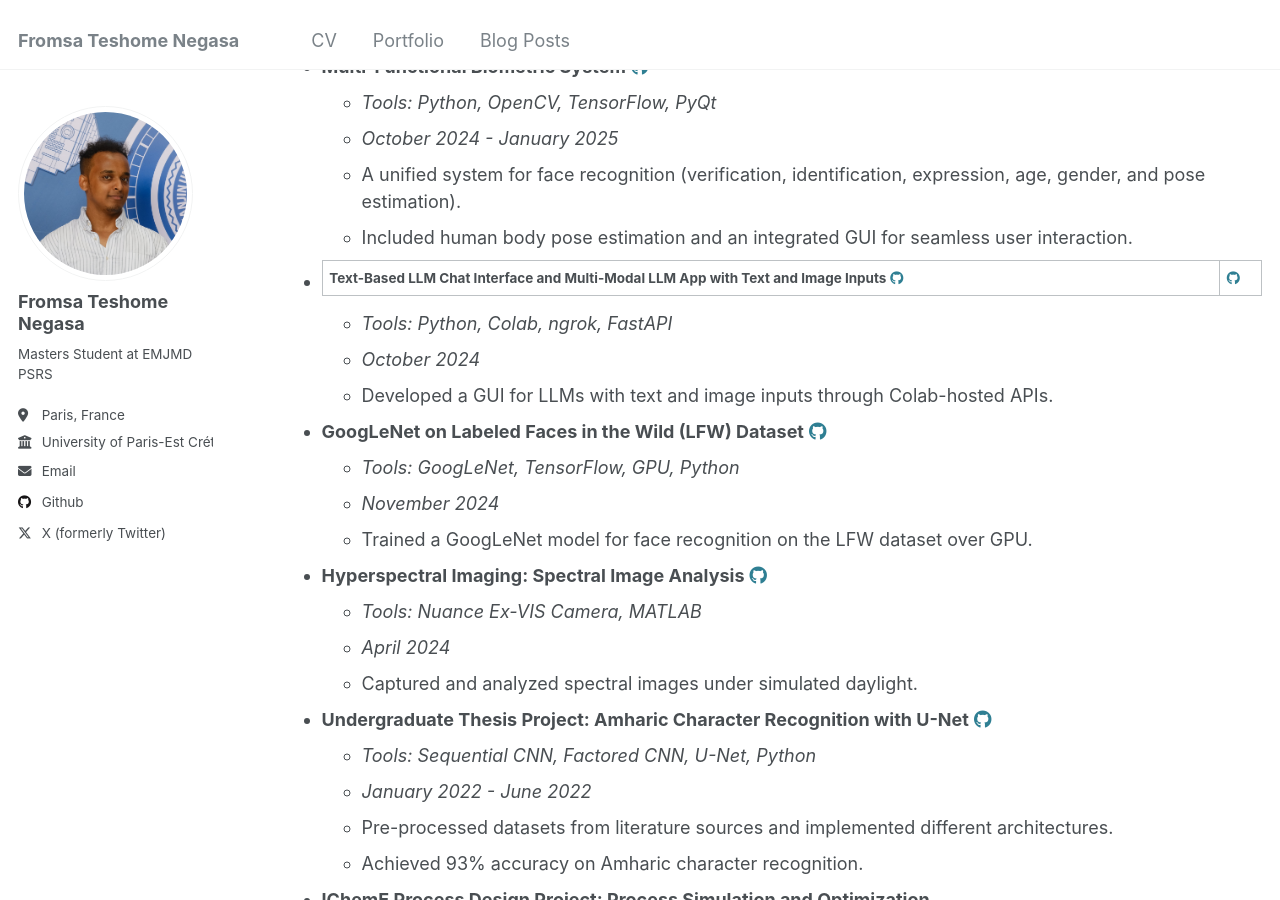
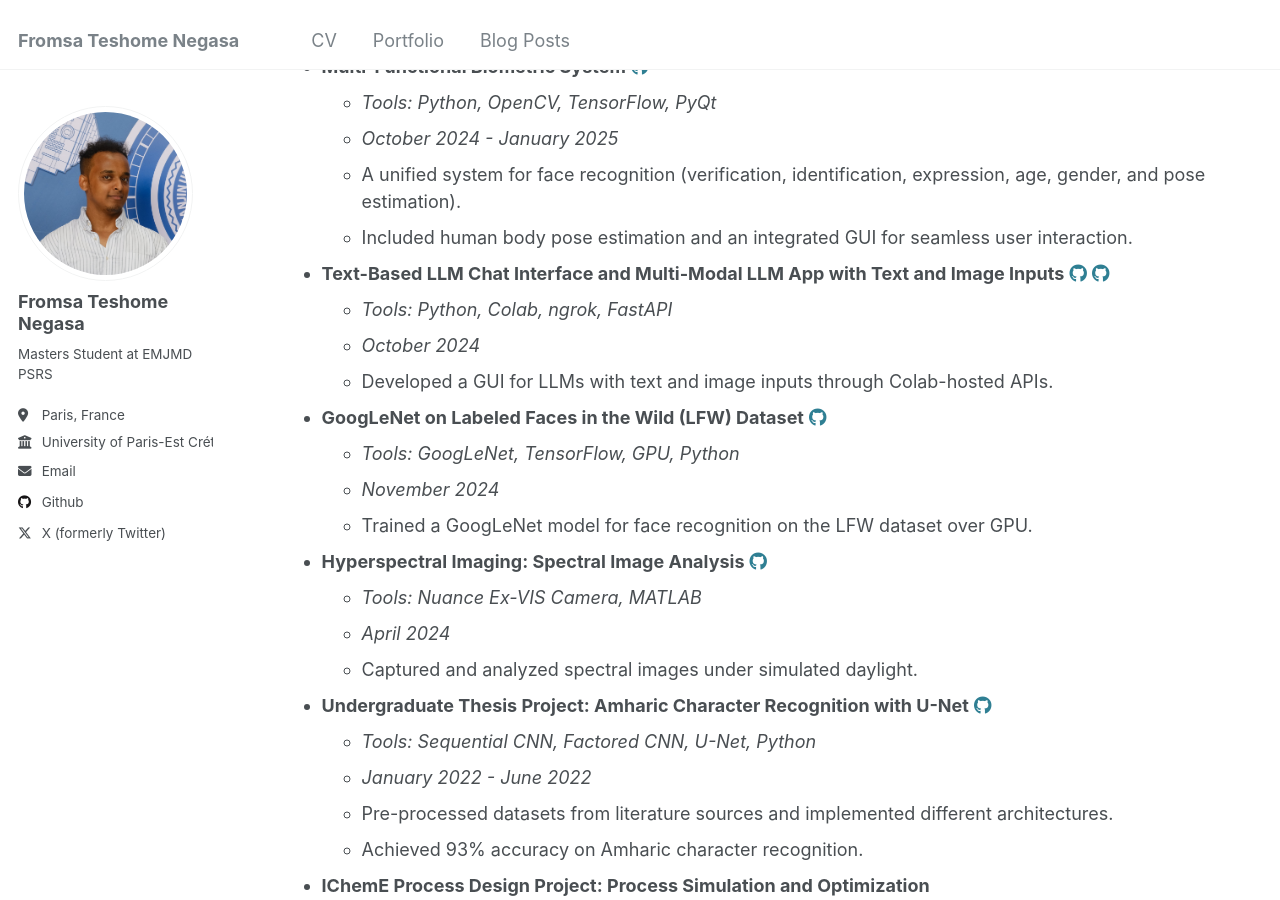
Before and after one commit to PHYRA47/phyra47.github.io, a Jekyll site: the page built from _pages/cv.md, in a window 1280 px wide and 900 px high, scrolled down 1328 px. Built offline with Jekyll 4.4.1, drawn with Linux system fonts in a browser that asks for light colours; emoji names are drawn with the system emoji font.

Commit message:
Update CV with improved project link formatting for better accessibility

```diff
--- a/_pages/cv.md
+++ b/_pages/cv.md
@@ -65,7 +65,7 @@ Projects
   * A unified system for face recognition (verification, identification, expression, age, gender, and pose estimation).
   * Included human body pose estimation and an integrated GUI for seamless user interaction.
 
-* **Text-Based LLM Chat Interface and Multi-Modal LLM App with Text and Image Inputs** <a href="https://github.com/PHYRA47/AI-and-Innovation-Workshops/tree/main/session3-hosting-llm-on-colab" target="_blank"><i class="fab fa-github"></i></a> | <a href="https://github.com/PHYRA47/AI-and-Innovation-Workshops/tree/main/session4-multimodal-llms" target="_blank"><i class="fab fa-github"></i></a>
+* **Text-Based LLM Chat Interface and Multi-Modal LLM App with Text and Image Inputs** <a href="https://github.com/PHYRA47/AI-and-Innovation-Workshops/tree/main/session3-hosting-llm-on-colab" target="_blank"><i class="fab fa-github"></i></a>  <a href="https://github.com/PHYRA47/AI-and-Innovation-Workshops/tree/main/session4-multimodal-llms" target="_blank"><i class="fab fa-github"></i></a>
   * *Tools: Python, Colab, ngrok, FastAPI*
   * *October 2024*
   * Developed a GUI for LLMs with text and image inputs through Colab-hosted APIs.
```
